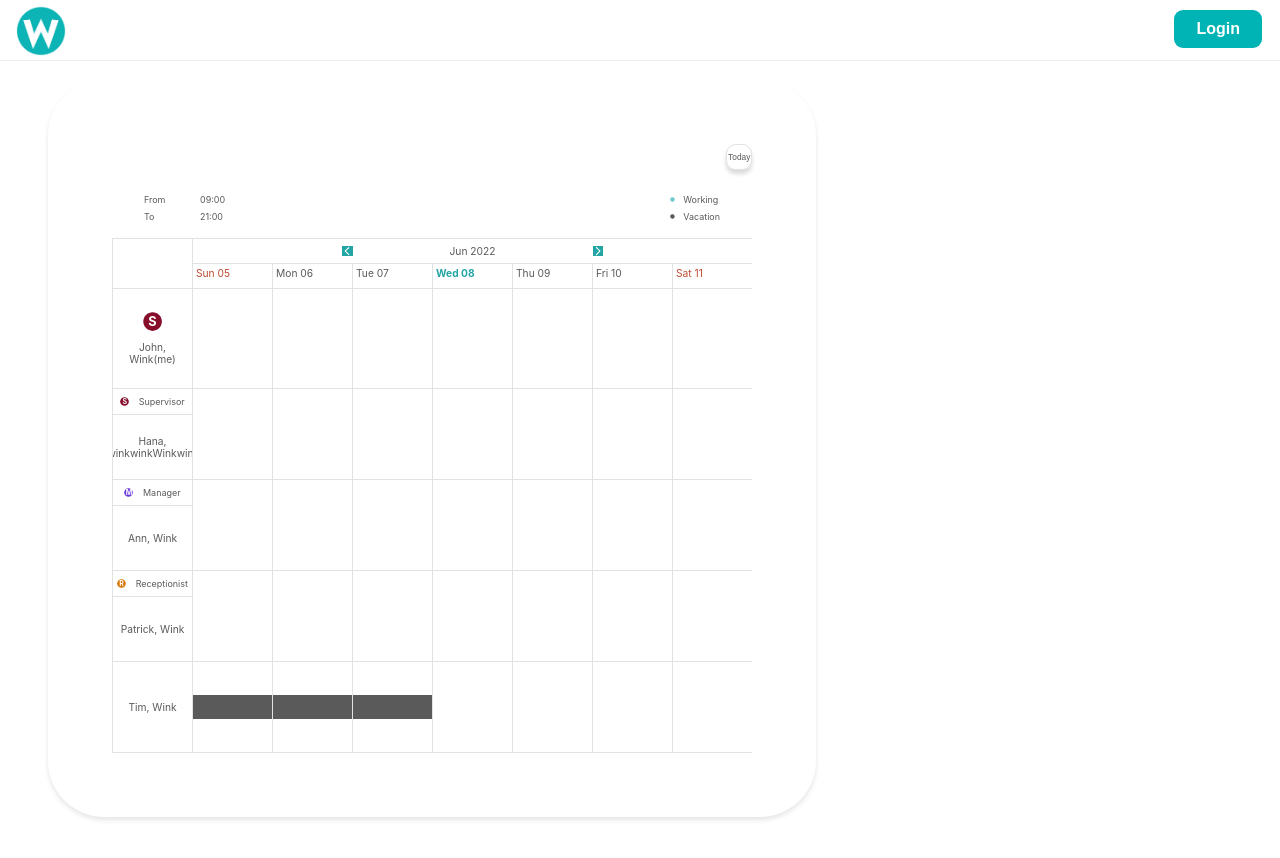
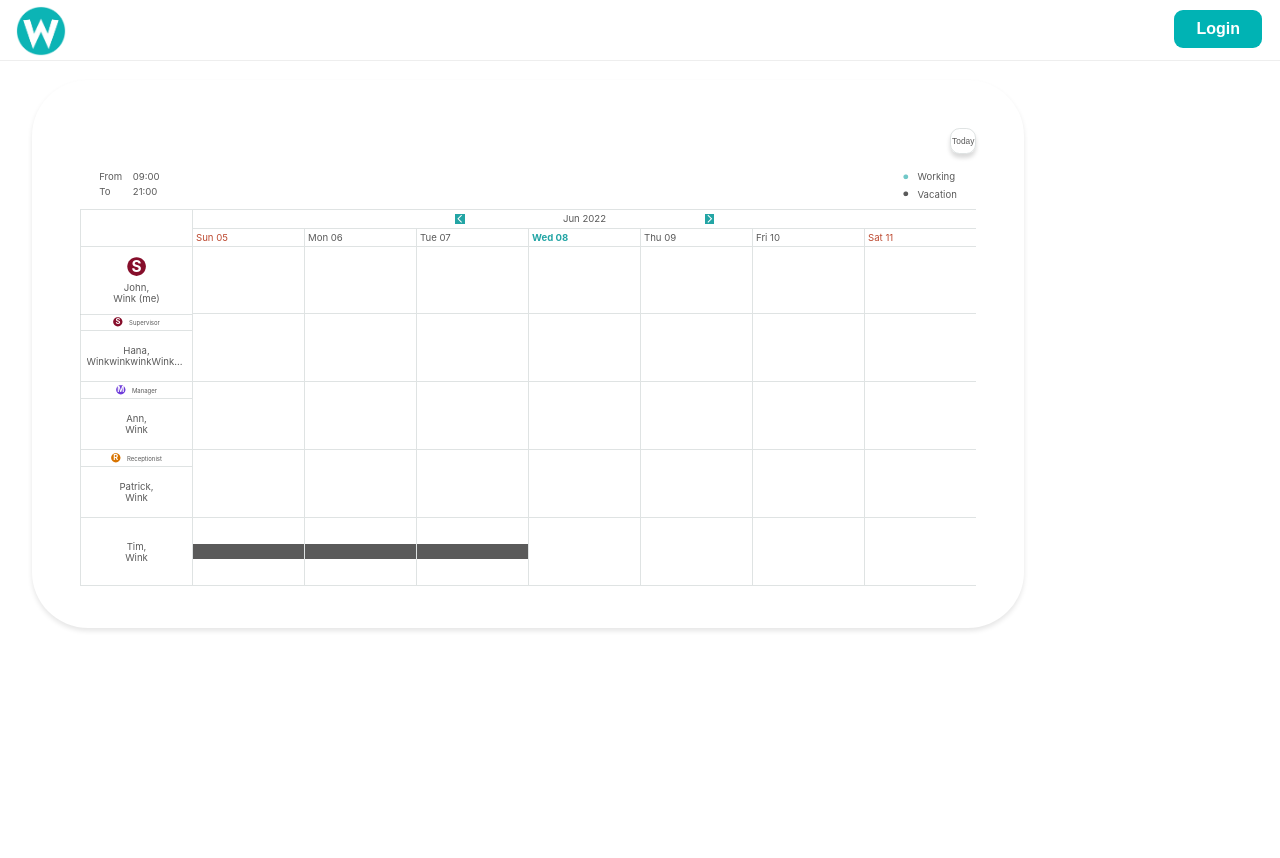
Before and after one commit to InceptionUProject3/Wink, a React (Create React App) app: page /weeklyCalendar in a window 1280 px wide. Shown: the top 858 px of the page. After the commit the page ends 800 px from the top, so only its background shows below. Built offline with nearby package versions, Linux system fonts and the light colour scheme; no server answers.

Commit message:
WeeklyCal - font&card sizes relative& min size set

```diff
--- a/src/components/calendar/weeklyCalendar/WeeklyCalendar.css
+++ b/src/components/calendar/weeklyCalendar/WeeklyCalendar.css
@@ -11,13 +11,12 @@
 }
 
 .Weekly-calendar-container{
-    /* width: 100%;*/
-    height: 100%;
-    width: 50%;
+   width: 70%;
+   min-width: 400px;
     background-color: white;
-    margin: 5rem 3rem;
-    padding: 4rem;
-    border-radius: 3.5rem;
+    margin: 5em 2em;
+    padding: 3em;
+    border-radius: 3.5em;
     box-shadow: var(--background-shadow);
 }
 .Table-info-header{
@@ -33,7 +32,6 @@
    border: 0.5px solid var(--grid-color);
    border-radius: 0.6rem;
    background: none;
-   /* background-color: #23A5A5; */
    padding: 0;
    color: var(--font-darkgrey);
    box-shadow: var(--button-shadow);
@@ -46,16 +44,15 @@
 .Table-info{
     display: flex;
     justify-content: space-between;
-    padding: 1rem 2rem;
-    font-size: 0.7vw;
-    /* color: var(--font-darkgrey); */
+    padding: 1em 2em;
+    font-size: 60%;
 }
 .Table-info> .Store-hours{
     display: flex;
     flex-direction: column;
-    width: 7rem;
+    width: 7em;
     color: var(--font-darkgrey);
-    gap: 0.4rem;
+    gap: 0.4em;
 }
 .Store-hours p{
     display: flex;
@@ -83,16 +80,19 @@
 }
 .Weekly-calendar{
     display: grid;
-    grid-template-columns: 1fr repeat(7,1fr);
-    grid-template-rows:repeat(2,minmax(20px,25px)) repeat(auto-fit,minmax(100px,1fr));
+    grid-template-columns: 1fr repeat(7,minmax(43px,1fr));
+    grid-template-rows:repeat(2,5%) repeat(auto-fit,minmax(67px,1fr));
     border-top: 0.5px solid var(--grid-color);
-    /* border-right: 0.5px solid var(--grid-color); */
 }
 .Weekly-calendar >div{
     border-bottom: 0.5px solid var(--grid-color);
     border-left: 0.5px solid var(--grid-color);
     color: var(--font-darkgrey);
-    font-size: 0.8vw;
+    font-size: 60%;
+    overflow: hidden;
+    text-overflow: ellipsis;
+    /* min-width: 20px; */
+
 }
 .WeeklyCal-header{
     grid-column: 2/-1;
@@ -118,8 +118,7 @@
     justify-self: stretch;
     text-align: start;
     padding: 3px;
-    /* font-size: 0.8vw; */
-    /* text-indent: 5px; */
+
 }
 .WeeklyCal-date.Weekend{
     color: var(--weekend-color)
@@ -135,30 +134,33 @@
     display: flex;
     flex-direction: column;
     align-items: center;
-    /* justify-content: start; */
     max-width:150px;
-    overflow-x: hidden;
-
+    min-height: 67px;
+    min-width: 80px;
 }
 .WeeklyCal-Profiles> .title{
 
-    min-height: 25px;
     display: flex;
     justify-content:center;
 
 }
+.WeeklyCal-Profiles>.title> div{
+    align-self: center;
+    margin: 0.2rem;
+}
+
 .Weekly-calendar>.Empty-div{
     grid-column: 1;
     grid-row: 1/3;
 }
 .WeeklyCal-Profiles.myProfile{
     grid-row: 3/4;
-    /* padding: 10px 0; */
     display: flex;
     flex-direction: column;
     align-items: center;
     justify-content: center;
     gap:0.5rem;
+
 }
 .WeeklyCal-Profiles.myProfile>.title{
     flex-direction: column;
@@ -169,10 +171,7 @@
 
 }
 
-.title> div{
-    align-self: center;
-    margin: 0.3rem;
-}
+
 .WeeklyCal-Profiles.others> .profile{
     padding: 10px 0;
     display: flex;
@@ -181,35 +180,47 @@
     align-items: center;
     gap: 0.5rem;
     flex: 1;
+    width: 100%;
 }
-.icon{
+.WeeklyCal-Profiles> .profile>.Name-container{
+    width: 90%;
+
+}
+.WeeklyCal-Profiles>.profile>.Name-container>div{
+    display: block;
+    overflow: hidden;
+    text-overflow: ellipsis;
+}
+
+.title>.icon{
     display: flex;
     position: relative;
-
 }
 .icon>.initial{
     position:absolute;
     color: white;
     font-weight: bold;
-    font-size: 0.55vw;
-    width: 100%;
-    height: 100%;
-    margin: 0;
+    font-size: 80%;
+    right:0;
+    left:0;
+    top:0;
+    bottom: 0;
+    margin: auto;
 
 }
 .WeeklyCal-Profiles.myProfile> .title> .icon{
-   font-size: 1.5vw;
+   font-size: 200%;
 }
-.WeeklyCal-Profiles.myProfile> .title> .icon>p{
-    font-size:1vw;
-    top:8%;
-}
-.WeeklyCal-Profiles.others>.title> div{
-    font-size: 0.7vw;
+.WeeklyCal-Profiles.others> .title> .icon> .initial
+{
+    font-size:0.47rem;
+ }
+.WeeklyCal-Profiles.others>.title> .name{
+    font-size: 60%
 }
 
 .Weekly-calendar>.Schedule{
-    min-height: 90px;
+
     position:relative;
     display: flex;
     flex-direction: column;
@@ -220,9 +231,8 @@
 .Schedule>.Full-bar{
     position: absolute;
     width: 100%;
-    height: 24px;
+    height: 23%;
     display:grid;
-    /* justiy-content: center; */
 }
 .Full-bar>.Percentage-bar{
     height: 100%;
@@ -233,7 +243,6 @@
     background-color: var(--wink-color-light);
     border-radius: 5px;
     display: flex;
-    /* align-items: center; */
 }
 
 .Full-bar>.Percentage-bar.vacation{
--- a/src/components/calendar/weeklyCalendar/weeklyTableBody/DisplayMySched.jsx
+++ b/src/components/calendar/weeklyCalendar/weeklyTableBody/DisplayMySched.jsx
@@ -3,23 +3,27 @@ import { ProfileIcon } from "../../Reusables/components/ProfileIcon";
 // import { ProfilePhoto } from "../../Reusables/components/ProfilePhoto";
 
 const DisplayMySched = (props) => {
-  const { myProfile, mySched, displaySched,positions } = props;
+  const { myProfile, mySched, displaySched, positions } = props;
   // console.log(mySched)
-  const findColor =()=>{
-    const myPositionObj = positions?.find((position)=>myProfile?.position===position.position);
+  const findColor = () => {
+    const myPositionObj = positions?.find(
+      (position) => myProfile?.position === position.position
+    );
     const color = myPositionObj?.color;
     // console.log(color)
-    return color
-
-  }
+    return color;
+  };
   return (
     <>
       <div className="WeeklyCal-Profiles myProfile">
         {/* <ProfilePhoto profile={myProfile} /> */}
 
         <div className="title">
-          <ProfileIcon profile={myProfile} color={findColor()}/>
-        <div>{myProfile?.firstname}, {myProfile?.lastname}(me)</div>
+          <ProfileIcon profile={myProfile} color={findColor()} />
+          <div className="Name-container">
+            <div className="firstname">{myProfile?.firstname},</div>
+            <div className="lastname">{myProfile?.lastname} (me)</div>
+          </div>
         </div>
       </div>
       {mySched && displaySched(mySched)}
--- a/src/components/calendar/weeklyCalendar/weeklyTableBody/DisplayOthersSched.jsx
+++ b/src/components/calendar/weeklyCalendar/weeklyTableBody/DisplayOthersSched.jsx
@@ -3,8 +3,7 @@ import { ProfileIcon } from "../../Reusables/components/ProfileIcon";
 // import { ProfilePhoto } from "../../Reusables/components/ProfilePhoto";
 
 const DisplayOthersSched = (props) => {
-  const { cowokerProfs, cowerkerScheds, displaySched,positions } = props;
-
+  const { cowokerProfs, cowerkerScheds, displaySched, positions } = props;
 
   const groupByPosition = () => {
     const initialVal = {};
@@ -24,11 +23,10 @@ const DisplayOthersSched = (props) => {
   const groupedProfs = groupByPosition();
 
   return positions?.map((position) => {
-    const onlyPosition = position.position
+    const onlyPosition = position.position;
     return groupedProfs[onlyPosition]?.map((prof, i) => {
       if (prof.position === onlyPosition) {
         const schedsForOne = cowerkerScheds?.filter(
-
           (sched) => sched.UserId === prof.UserId
         );
         // console.log("should be all scheds per person", schedsForOne)
@@ -36,15 +34,18 @@ const DisplayOthersSched = (props) => {
           <React.Fragment key={`OtherScheds ${i}`}>
             <div className="WeeklyCal-Profiles others" key={`profile ${i}`}>
               {i === 0 && (
-                <div className="title others" key={`position ${i}`}>
-                  <ProfileIcon profile={prof} color={position.color}/>
-                  <div>{position.position}</div>
+                <div className="title" key={`position ${i}`}>
+                  <ProfileIcon profile={prof} color={position.color} />
+                  <div className="name">{position.position}</div>
                 </div>
               )}
               <div className="profile" key={`profile ${i}`}>
-              {/* <ProfilePhoto profile={prof}/> */}
-              <div key={`name ${i}`}>{prof.firstname}, {prof.lastname}</div>
-            </div>
+                {/* <ProfilePhoto profile={prof}/> */}
+                <div key={`name ${i}`} className="Name-container">
+                  <div className="firstname">{prof.firstname},</div>
+                  <div className="lastname">{prof.lastname}</div>
+                </div>
+              </div>
             </div>
             {displaySched(schedsForOne)}
           </React.Fragment>
```
Also changed, not shown: src/components/calendar/Reusables/components/ProfilePhoto.jsx (deleted, +0 -16 lines).
